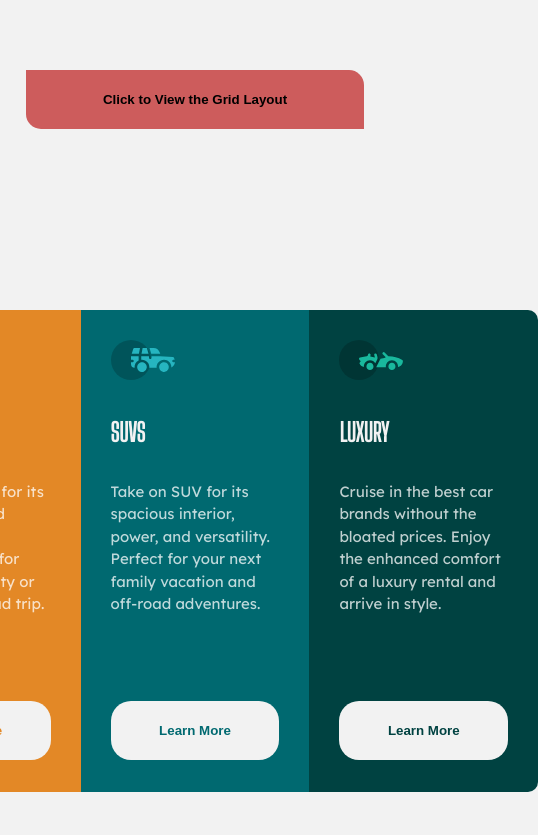
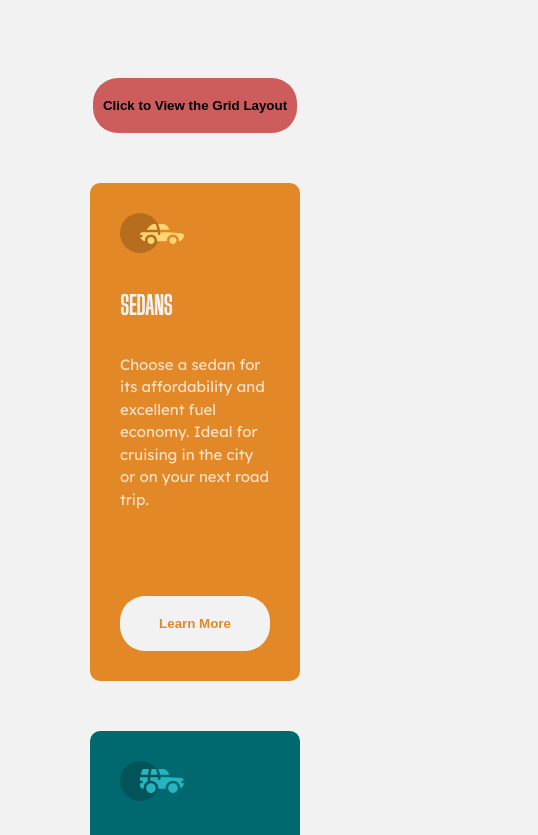
Before and after one commit to Evaloper/css_flexbox_and_grid-layout, a plain HTML site: page index.html in a window 390 px wide. Shown: the top 835 px of the page, 538 px wide, since content can reach past the window. Drawn offline with Linux system fonts and the light colour scheme.

Commit message:
Css Flexbox and Grid Layout Challenge

```diff
--- a/index.html
+++ b/index.html
@@ -5,6 +5,7 @@
     <meta http-equiv="X-UA-Compatible" content="IE=edge">
     <meta name="viewport" content="width=device-width, initial-scale=1.0">
     <title>Flex Layout</title>
+    <link rel="shortcut icon" type="images/png" href="images/favicon-32x32.png">
     <link rel="stylesheet" href="styles.css">
     <link rel="preconnect" href="https://fonts.googleapis.com">
     <link rel="preconnect" href="https://fonts.gstatic.com" crossorigin>
@@ -26,7 +27,7 @@
             <img src="images/icon-suvs.svg" alt="">
             <h4>SUVS</h4>
             <p>Take on SUV for its spacious interior, power, and versatility. Perfect for your next family vacation and off-road adventures.</p>
-            <button><a href="#">Learn More</a></button>
+            <button ><a href="#">Learn More</a></button>
         </div>
         <div class="last">
             <img src="images/icon-luxury.svg" alt="">
--- a/styles.css
+++ b/styles.css
@@ -3,10 +3,7 @@ body {
     font-size: 15px;
     font-family: 'Lexend Deca', sans-serif;
     font-weight: 400;
-    max-width: 1440px;
-    min-width: 375px;
-    min-height: 100vh;
-    margin: auto;
+    height: 100vh;
 }
 
 header {
@@ -15,10 +12,10 @@ header {
 }
 
 header button {
-    width: 40vh;
     background-color: indianred;
-    border-radius: 0 15px;
+    width: fit-content;
 }
+
 a {
     color: #000;
     text-decoration: none;
@@ -27,11 +24,10 @@ a {
 
 main {
     display: flex;
-    margin: auto;
     height: 100vh;
-    width: 85%;
     align-items: center;
     justify-content: center;
+
 }
 
 h4 {
@@ -44,11 +40,11 @@ h4 {
 p {
     color: hsla(0, 0%, 100%, 0.75);
     line-height: 1.5;
+    width: 150px
 }
 
 .first {
     background-color: hsl(31, 77%, 52%);
-    height: 55vh;
     padding: 30px;
     border-radius: 10px 0 0 10px;
 
@@ -56,13 +52,11 @@ p {
 
 .middle {
     background-color: hsl(184, 100%, 22%);
-    height: 55vh;
     padding: 30px;
 }
 
 .last {
     background-color: hsl(179, 100%, 13%);
-    height: 55vh;
     padding: 30px;
     border-radius: 0 10px 10px 0;
 }
@@ -81,12 +75,12 @@ p {
 
 button {
     background-color: hsl(0, 0%, 95%);
-    width: 13vh;
-    height: 4vh;
-    border-radius: 20px;
+    border-radius: 25px;
     border: none;
     margin-top: 70px;
     font-weight: bold;
+    padding: 12px 15px;
+    width: 70%;
 }
 
 a {
@@ -121,14 +115,31 @@ button:hover {
     border: 2px solid hsl(0, 0%, 95%);
 }
 
-@media screen and (max-width:1440px) and (min-width:375px) {
+@media screen and (max-width:1440px) {
     .first, .middle, .last {
-        height: 50vh;
-        width: 30vh;
+        height: 55%;
     }
 
-    button{
-        width: 20vh;
-        height: 7vh;
+
+}
+
+@media screen and (max-width:480px) {
+    .first, .middle, .last {
+        height: 65vh;
+        margin-top: 50px;
+        border-radius: 10px;
+
+    }
+
+    main {
+       flex-direction: column;
+       margin-top: 400px;
+
+    }
+
+    button {
+        width: 100%;
+        padding: 20px 10px;
+
     }
 }
```
